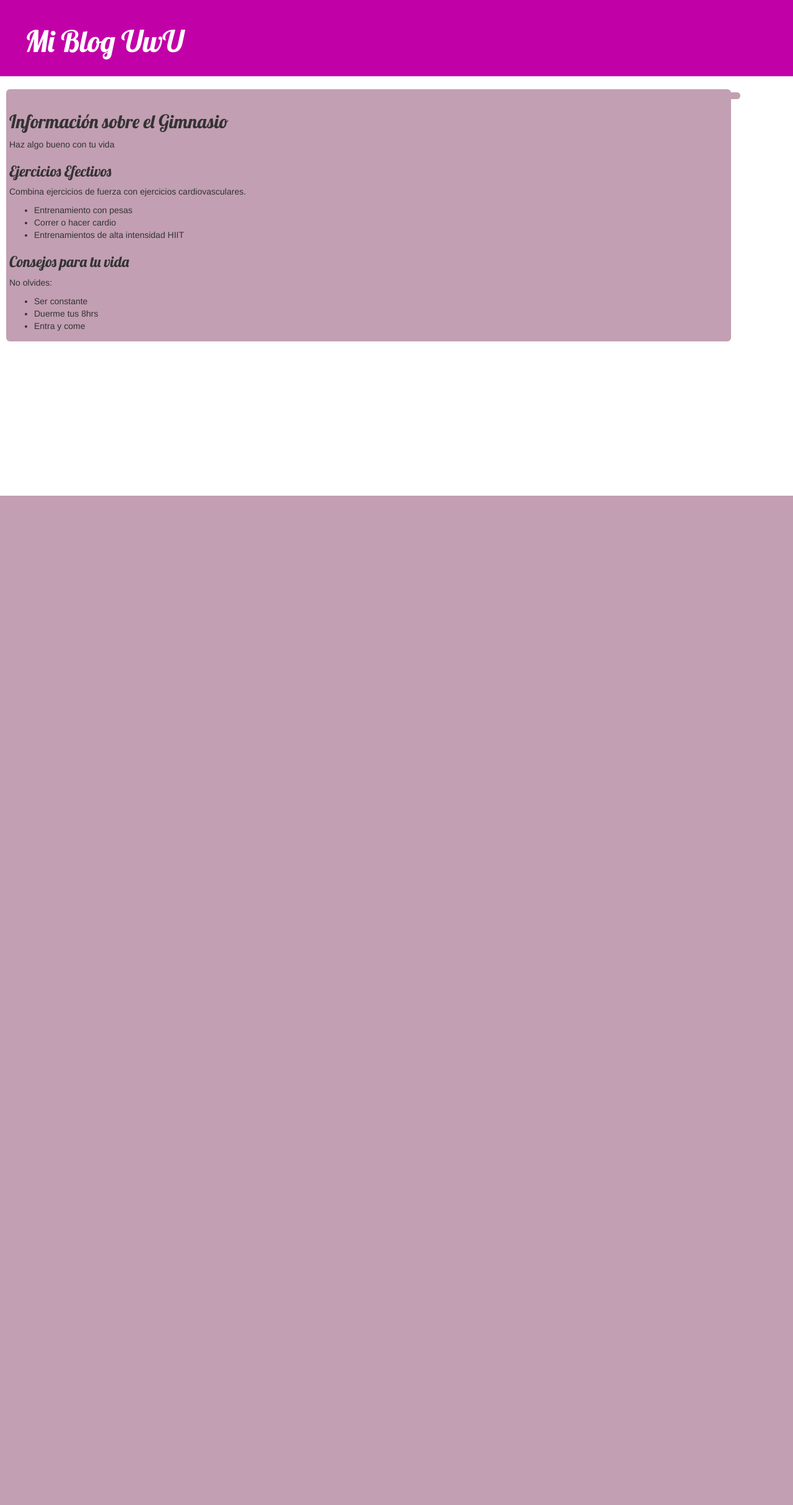
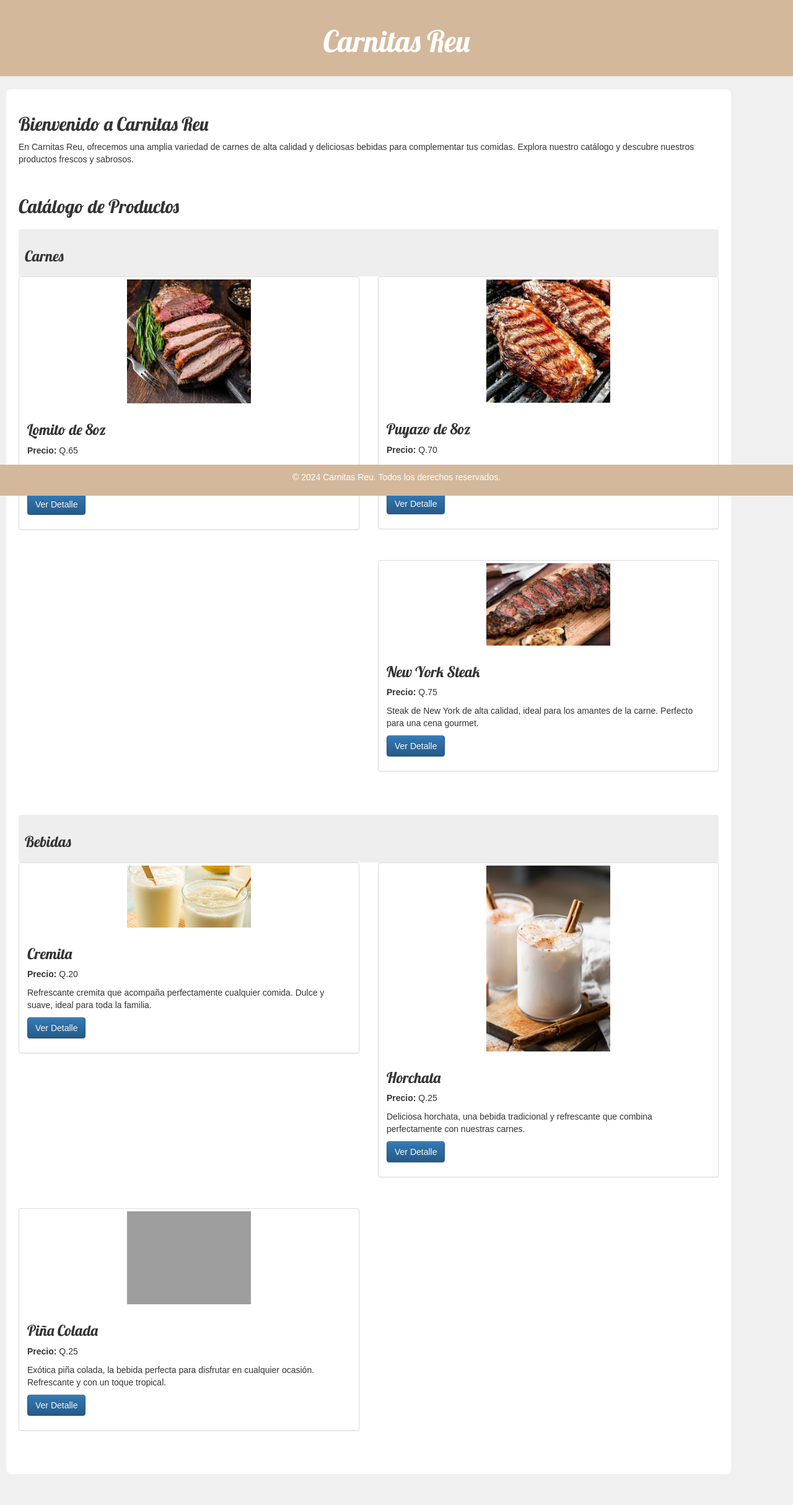
Before and after one commit to KrispinMF06/my-first, a Django app: page / in a window 1280 px wide. Shown: the whole page at 62% size. Before the commit the page ends 800 px from the top, so only its background shows below. Run offline with Django 3.2, Linux system fonts and the light colour scheme; some libraries are stand-ins or nearby versions; grey boxes are pictures that could not be loaded.

Commit message:
Mi aplicación Django Girls, primer commit

```diff
--- a/blog/static/css/blog.css
+++ b/blog/static/css/blog.css
@@ -1,5 +1,5 @@
 .page-header {
-    background-color: #c200a8;
+    background-color: #c5c465;
     margin-top: 0;
     padding: 20px 20px 20px 40px;
 }
@@ -13,7 +13,7 @@
 .content {
     margin-left: 10px;
     padding: 5px; /* Añadido padding para el contenido */
-    background-color: #c29fb2; /* Color de fondo para el cuerpo */
+    background-color: #d4b14e; /* Color de fondo para el cuerpo */
     border-radius: 6px; /* Bordes redondeados opcionales */
 }
 
@@ -22,7 +22,7 @@ h1, h2, h3, h4 {
 }
 
 .date {
-    color: #828282;
+    color: #bb9721;
 }
 
 .save {
@@ -34,7 +34,7 @@ h1, h2, h3, h4 {
 }
 
 .top-menu, .top-menu:hover, .top-menu:visited {
-    color: #ffffff;
+    color: #ad962f;
     float: right;
     font-size: 26pt;
     margin-right: 50px;
--- a/blog/templates/blog/post_list.html
+++ b/blog/templates/blog/post_list.html
@@ -4,57 +4,160 @@
 <head>
     <meta charset="UTF-8">
     <meta name="viewport" content="width=device-width, initial-scale=1.0">
-    <title>Mi Blog</title>
+    <title>CarnitasReu</title>
     <link rel="stylesheet" href="//maxcdn.bootstrapcdn.com/bootstrap/3.2.0/css/bootstrap.min.css">
     <link rel="stylesheet" href="//maxcdn.bootstrapcdn.com/bootstrap/3.2.0/css/bootstrap-theme.min.css">
     <link href="//fonts.googleapis.com/css?family=Lobster&subset=latin,latin-ext" rel="stylesheet" type="text/css">
     <link rel="stylesheet" href="{% static 'css/blog.css' %}">
+    <style>
+        body {
+            background-color: #f0f0f0; /* Color de fondo clarito */
+            font-family: Arial, sans-serif;
+            margin: 0;
+            padding: 0;
+            padding-bottom: 50px; /* Espacio para el pie de página */
+        }
+        .page-header {
+            background-color: #d3b89b; /* Color café claro para el encabezado */
+            padding: 20px;
+            text-align: center;
+            color: #fff;
+        }
+        .content {
+            background-color: #ffffff; /* Fondo blanco para el contenedor de contenido */
+            padding: 20px;
+            border-radius: 8px; /* Opcional: para bordes redondeados */
+            margin-top: 20px;
+        }
+        .product-img {
+            width: 200px; /* Ajusta el ancho de las imágenes */
+            height: 150px; /* Ajusta la altura de las imágenes */
+            object-fit: cover; /* Ajusta el contenido de la imagen para llenar el contenedor */
+            display: block; /* Asegura que las imágenes se comporten correctamente en el contenedor */
+            margin: 0 auto; /* Centra las imágenes dentro del contenedor */
+        }
+        .product {
+            margin-bottom: 30px;
+        }
+        .description {
+            margin-bottom: 50px;
+        }
+        footer {
+            background-color: #d3b89b; /* Color café claro para el pie de página */
+            color: #fff; /* Color del texto en el pie de página */
+            padding: 10px 0; /* Reducción del padding */
+            text-align: center;
+            position: fixed; /* Fija el pie de página en la parte inferior */
+            bottom: 0;
+            width: 100%;
+            font-size: 14px; /* Tamaño de fuente reducido para el pie de página */
+        }
+        .category-header {
+            background-color: #eeeeee; /* Color de fondo para las cabeceras de las categorías */
+            padding: 10px;
+            border-radius: 4px; /* Opcional: para bordes redondeados */
+            margin-top: 20px;
+        }
+    </style>
 </head>
 <body>
     <div class="page-header">
-        <h1><a href="/">Mi Blog UwU</a></h1>
+        <h1><a href="/" style="color: #fff; text-decoration: none;">Carnitas Reu</a></h1>
     </div>
     <div class="content container">
+        <!-- Descripción de la tienda -->
+        <div class="description">
+            <h2>Bienvenido a Carnitas Reu</h2>
+            <p>En Carnitas Reu, ofrecemos una amplia variedad de carnes de alta calidad y deliciosas bebidas para complementar tus comidas. Explora nuestro catálogo y descubre nuestros productos frescos y sabrosos.</p>
+        </div>
+
+        <!-- Catálogo de Productos -->
+        <h2>Catálogo de Productos</h2>
+
+        <!-- Categoría de Carnes -->
+        <div class="category-header">
+            <h3>Carnes</h3>
+        </div>
         <div class="row">
-            <div class="col-md-8">
-                <!-- Sección del blog -->
-                <div class="content container">
-                    <div class="row">
-                        <div class="col-md-8">
-                            {% for post in posts %}
-                                <div class="post">
-                                    <div class="date">
-                                        <p>publicado: {{ post.published_date }}</p>
-                                    </div>
-                                    <h2><a href="">{{ post.title }}</a></h2>
-                                    <p>{{ post.text|linebreaksbr }}</p>
-                                </div>
-                            {% endfor %}
-                        </div>
+            <div class="col-md-6 product">
+                <div class="thumbnail">
+                    <img src="{% static 'images/lomito.jpg' %}" alt="Lomito de 8oz" class="product-img">
+                    <div class="caption">
+                        <h3>Lomito de 8oz</h3>
+                        <p><strong>Precio:</strong> Q.65</p>
+                        <p>Deliciosa carne de lomito, perfecta para cualquier ocasión. Ideal para asar a la parrilla o cocinar a la plancha.</p>
+                        <p><a href="#" class="btn btn-primary" role="button">Ver Detalle</a></p>
                     </div>
                 </div>
-                <!-- Nueva sección de información sobre el gimnasio -->
-                <div class="gym-info">
-                    <h2>Información sobre el Gimnasio</h2>
-                    <p>Haz algo bueno con tu vida</p>
-                    <h3>Ejercicios Efectivos</h3>
-                    <p>Combina ejercicios de fuerza con ejercicios cardiovasculares.</p>
-                    <ul>
-                        <li>Entrenamiento con pesas</li>
-                        <li>Correr o hacer cardio</li>
-                        <li>Entrenamientos de alta intensidad HIIT</li>
-                    </ul>
-                    <h3>Consejos para tu vida</h3>
-                    <p>No olvides:</p>
-                    <ul>
-                        <li>Ser constante</li>
-                        <li>Duerme tus 8hrs</li>
-                        <li>Entra y come </li>
-                    </ul>
+            </div>
+            <div class="col-md-6 product">
+                <div class="thumbnail">
+                    <img src="{% static 'images/puyazo.jpg' %}" alt="Puyazo de 8oz" class="product-img">
+                    <div class="caption">
+                        <h3>Puyazo de 8oz</h3>
+                        <p><strong>Precio:</strong> Q.70</p>
+                        <p>Corte de puyazo jugoso y tierno, excelente para preparar un asado suculento o una deliciosa carne a la parrilla.</p>
+                        <p><a href="#" class="btn btn-primary" role="button">Ver Detalle</a></p>
+                    </div>
+                </div>
+            </div>
+            <div class="col-md-6 product">
+                <div class="thumbnail">
+                    <img src="{% static 'images/new_york_steak.jpg' %}" alt="New York Steak" class="product-img">
+                    <div class="caption">
+                        <h3>New York Steak</h3>
+                        <p><strong>Precio:</strong> Q.75</p>
+                        <p>Steak de New York de alta calidad, ideal para los amantes de la carne. Perfecto para una cena gourmet.</p>
+                        <p><a href="#" class="btn btn-primary" role="button">Ver Detalle</a></p>
+                    </div>
+                </div>
+            </div>
+        </div>
+
+        <!-- Categoría de Bebidas -->
+        <div class="category-header">
+            <h3>Bebidas</h3>
+        </div>
+        <div class="row">
+            <div class="col-md-6 product">
+                <div class="thumbnail">
+                    <img src="{% static 'images/cremita.jpg' %}" alt="Cremita" class="product-img">
+                    <div class="caption">
+                        <h3>Cremita</h3>
+                        <p><strong>Precio:</strong> Q.20</p>
+                        <p>Refrescante cremita que acompaña perfectamente cualquier comida. Dulce y suave, ideal para toda la familia.</p>
+                        <p><a href="#" class="btn btn-primary" role="button">Ver Detalle</a></p>
+                    </div>
+                </div>
+            </div>
+            <div class="col-md-6 product">
+                <div class="thumbnail">
+                    <img src="{% static 'images/horchata.jpg' %}" alt="Horchata" class="product-img">
+                    <div class="caption">
+                        <h3>Horchata</h3>
+                        <p><strong>Precio:</strong> Q.25</p>
+                        <p>Deliciosa horchata, una bebida tradicional y refrescante que combina perfectamente con nuestras carnes.</p>
+                        <p><a href="#" class="btn btn-primary" role="button">Ver Detalle</a></p>
+                    </div>
+                </div>
+            </div>
+            <div class="col-md-6 product">
+                <div class="thumbnail">
+                    <img src="https://images.squarespace-cdn.com/content/v1/59c3feb149fc2b152179e47e/1524077908161-PFM6N2KV2M384VJFU4OE/SantaMartaCarnival2013-24-by-AlejandroLinaresGarcia-681x1024.jpg" alt="Piña Colada" class="product-img">
+                    <div class="caption">
+                        <h3>Piña Colada</h3>
+                        <p><strong>Precio:</strong> Q.25</p>
+                        <p>Exótica piña colada, la bebida perfecta para disfrutar en cualquier ocasión. Refrescante y con un toque tropical.</p>
+                        <p><a href="#" class="btn btn-primary" role="button">Ver Detalle</a></p>
+                    </div>
                 </div>
             </div>
         </div>
     </div>
+
+    <!-- Pie de página -->
+    <footer>
+        <p>&copy; 2024 Carnitas Reu. Todos los derechos reservados.</p>
+    </footer>
 </body>
-
 </html>
```
Also changed, not shown: blog/static/images/Cremita.jpg (added), blog/static/images/Horchata.jpg (added), blog/static/images/Lomito.jpg (added), blog/static/images/Piña Colada.jpg (added), blog/static/images/Puyazo.jpg (added), blog/static/images/logo.png (deleted), blog/static/images/new_york_steak.jpg (added).
